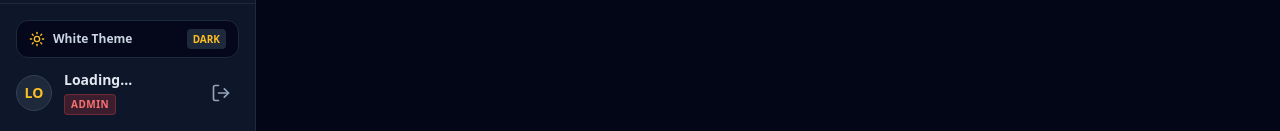
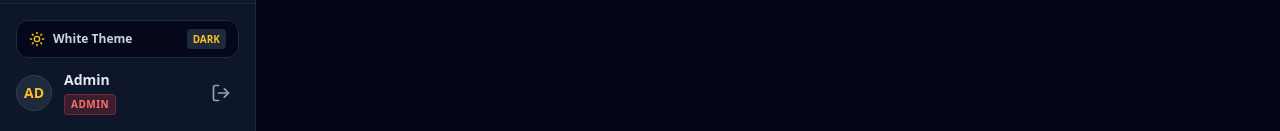
Before and after one commit to ahmedch07/urban-spice, a Next.js app: page /riders in a window 1280 px wide. Shown: the part 669-800 px from the top of the page. Built offline with nearby package versions, Linux system fonts and the light colour scheme; no server answers; the database is empty.

Commit message:
Restore rider action button visibility

```diff
--- a/src/app/riders/page.tsx
+++ b/src/app/riders/page.tsx
@@ -9,7 +9,7 @@ import { Truck, Plus, Search, Edit2, Trash2, Phone, CheckCircle, XCircle, Refres
 import { RiderItem } from '@/lib/types';
 
 export default function RidersPage() {
-  const [currentUser, setCurrentUser] = useState<any>({ name: 'Loading...', role: '' });
+  const [currentUser, setCurrentUser] = useState<any>({ name: 'Admin', role: 'ADMIN' });
   const [riders, setRiders] = useState<RiderItem[]>([]);
   const [searchQuery, setSearchQuery] = useState<string>('');
   const [isLoading, setIsLoading] = useState<boolean>(true);
@@ -37,7 +37,7 @@ export default function RidersPage() {
   const [isDeleting, setIsDeleting] = useState<boolean>(false);
 
   useEffect(() => {
-    fetch('/api/auth/me')
+    fetch('/api/auth/me', { cache: 'no-store' })
       .then((res) => res.json())
       .then((data) => {
         if (data.user) setCurrentUser(data.user);
```
